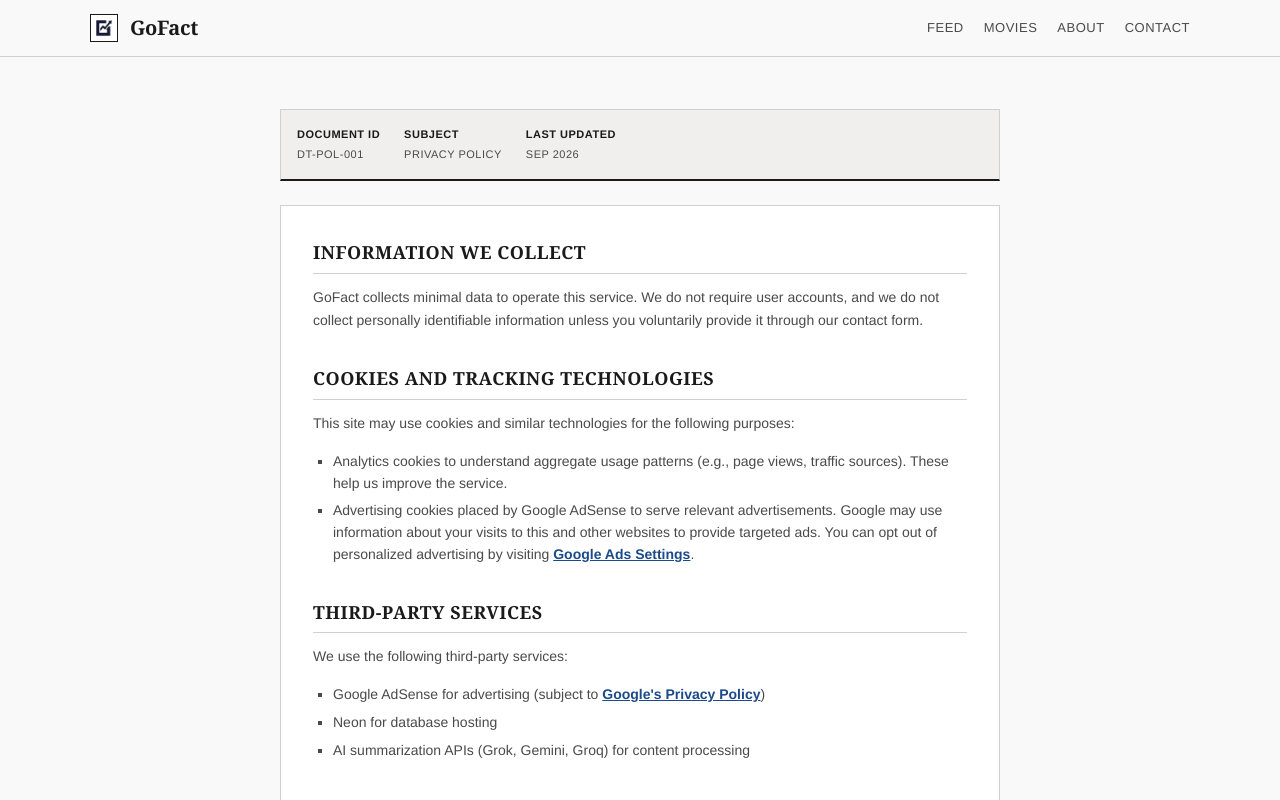
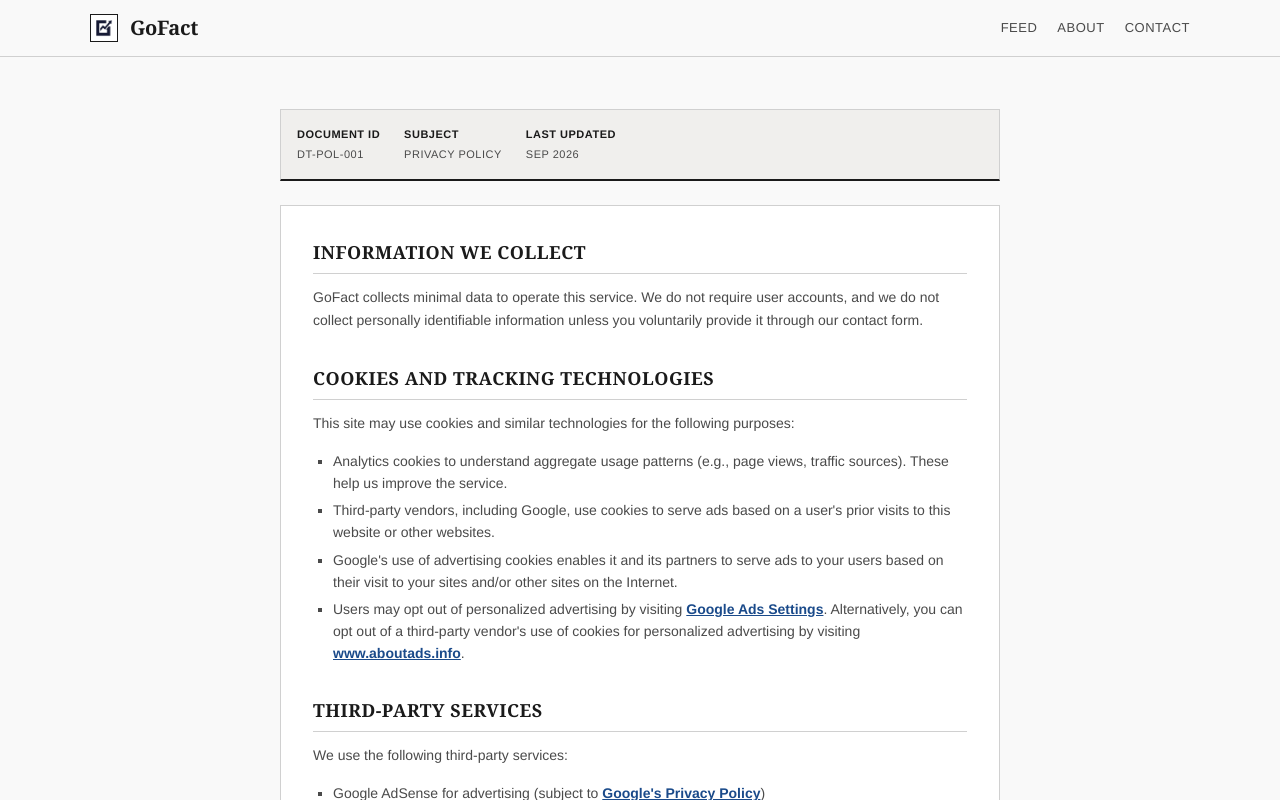
Before and after one commit to moviezcinemaa/DigiTak, a React (Vite) app in the folder frontend/: page /privacy-policy in a window 1280 px wide. Shown: the top 800 px of the page. Built offline with nearby package versions, Linux system fonts and the light colour scheme; no server answers.

Commit message:
chore(frontend): prepare site for AdSense and add GA tracking

```diff
--- a/frontend/index.html
+++ b/frontend/index.html
@@ -7,6 +7,19 @@
     <meta name="description" content="Rapid, AI-summarized financial news from Reuters, CNBC, Yahoo Finance, MarketWatch, and Bloomberg. Updated hourly." />
     <meta name="robots" content="index, follow" />
     <link rel="icon" type="image/jpeg" href="/favicon.jpg" />
+
+    <!-- Google tag (gtag.js) -->
+    <script async src="https://www.googletagmanager.com/gtag/js?id=G-XXXXXXXXXX"></script>
+    <script>
+      window.dataLayer = window.dataLayer || [];
+      function gtag(){dataLayer.push(arguments);}
+      gtag('js', new Date());
+
+      // Configure without sending the default pageview on load (we handle it in React)
+      gtag('config', 'G-XXXXXXXXXX', {
+        send_page_view: false
+      });
+    </script>
   </head>
   <body>
     <div id="root"></div>
--- a/frontend/src/App.tsx
+++ b/frontend/src/App.tsx
@@ -10,10 +10,12 @@ import MoviesFeed from "./pages/MoviesFeed";
 import MovieEntry from "./pages/MovieEntry";
 import Verify from "./pages/Verify";
 import DownloadOptions from "./pages/DownloadOptions";
+import RouteTracker from "./components/RouteTracker";
 
 export default function App() {
   return (
     <BrowserRouter>
+      <RouteTracker />
       <Routes>
         {/* Main site — wrapped in Layout (header + footer) */}
         <Route element={<Layout />}>
--- a/frontend/src/components/Header.tsx
+++ b/frontend/src/components/Header.tsx
@@ -22,9 +22,6 @@ export default function Header() {
           <NavLink to="/" end onClick={() => setNavOpen(false)}>
             Feed
           </NavLink>
-          <NavLink to="/movies" onClick={() => setNavOpen(false)}>
-            Movies
-          </NavLink>
           <NavLink to="/about" onClick={() => setNavOpen(false)}>
             About
           </NavLink>
--- /dev/null
+++ b/frontend/src/components/RouteTracker.tsx
@@ -0,0 +1,24 @@
+import { useEffect } from 'react';
+import { useLocation } from 'react-router-dom';
+
+declare global {
+  interface Window {
+    gtag?: (...args: any[]) => void;
+  }
+}
+
+export default function RouteTracker() {
+  const location = useLocation();
+
+  useEffect(() => {
+    if (typeof window.gtag === 'function') {
+      window.gtag('event', 'page_view', {
+        page_path: location.pathname + location.search,
+        page_location: window.location.href,
+        page_title: document.title,
+      });
+    }
+  }, [location]);
+
+  return null;
+}
--- a/frontend/src/pages/PrivacyPolicy.tsx
+++ b/frontend/src/pages/PrivacyPolicy.tsx
@@ -27,16 +27,27 @@ export default function PrivacyPolicy() {
             page views, traffic sources). These help us improve the service.
           </li>
           <li>
-            Advertising cookies placed by Google AdSense to serve relevant
-            advertisements. Google may use information about your visits to
-            this and other websites to provide targeted ads. You can opt out of
-            personalized advertising by visiting{" "}
+            Third-party vendors, including Google, use cookies to serve ads based on a user's prior visits to this website or other websites.
+          </li>
+          <li>
+            Google's use of advertising cookies enables it and its partners to serve ads to your users based on their visit to your sites and/or other sites on the Internet.
+          </li>
+          <li>
+            Users may opt out of personalized advertising by visiting{" "}
             <a
               href="https://www.google.com/settings/ads"
               target="_blank"
               rel="noopener noreferrer"
             >
               Google Ads Settings
+            </a>
+            . Alternatively, you can opt out of a third-party vendor's use of cookies for personalized advertising by visiting{" "}
+            <a
+              href="https://www.aboutads.info"
+              target="_blank"
+              rel="noopener noreferrer"
+            >
+              www.aboutads.info
             </a>
             .
           </li>
```
